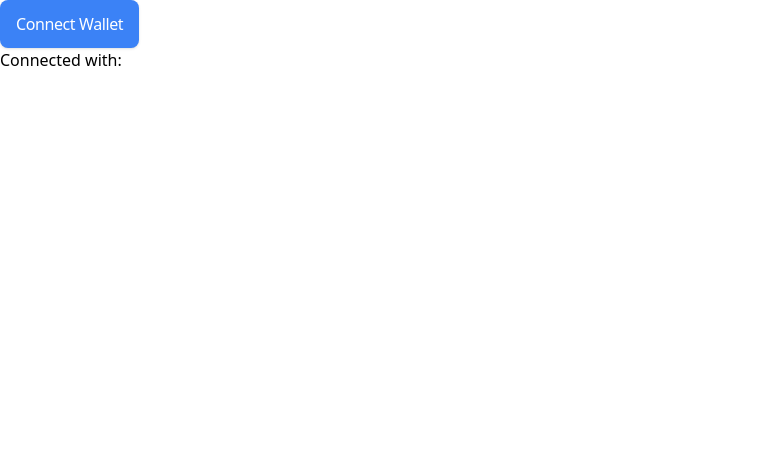
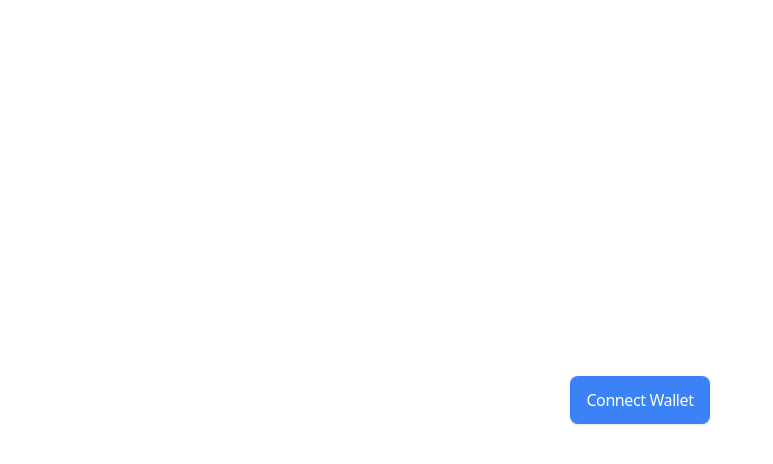
Before and after one commit to TopHashLabs/vue3-dapp, a Vue app: page / in a window 1280 px wide. Shown: the top 464 px of the page, without its empty margins (0-773 px from the left). Built offline with nearby package versions, Linux system fonts and the light colour scheme; what @snapshot-labs/lock would draw is missing.

Commit message:
feat: disconnect & re-login tracking

```diff
--- a/src/App.vue
+++ b/src/App.vue
@@ -1,9 +1,10 @@
 <script setup lang="ts">
-import { ref, provide } from 'vue'
+import { ref, provide, computed } from 'vue'
 import { useWeb3 } from '@/composables/useWeb3'
 import { shorten } from './helpers/utils'
+import { useLocalStorage } from '@/composables/useLocalStorage'
 
-const { login, web3, switchNetwork, isRightChain } = useWeb3()
+const { login, web3, web3Account, switchNetwork, isRightChain, isConnected } = useWeb3()
 
 provide('web3', web3)
 
@@ -14,20 +15,33 @@ async function handleLogin() {
   await login('injected')
   loading.value = false
 }
+
+async function switchChain() {
+  loading.value = true
+  await switchNetwork()
+  loading.value = false
+}
+
+if(isConnected.value) {
+  handleLogin()
+}
 </script>
 
 <template>
-  <div class="container">
-    <BaseButton @click="handleLogin" :loading="loading"
+  <div class="h-full w-full fixed flex justify-center items-center">
+    <BaseButton v-if="!isConnected" @click="handleLogin" :loading="loading"
       >Connect Wallet</BaseButton
     >
-    <BaseButton v-if="!isRightChain" @click="switchNetwork" :loading="loading"
+    <BaseButton v-else-if="!isRightChain" @click="switchChain" :loading="loading"
       >Switch Network</BaseButton
     >
-    <div>
-      <h1>
-        Connected with: <span>{{ shorten(web3.account) }}</span>
+    <div class=" flex flex-col space-y-2 justify-center" v-else>
+      <h1 class="border-2 border-gray-500 rounded-xl p-2">
+        Connected with: <span>{{ shorten(web3Account) }}</span>
       </h1>
+      <BaseButton @click="switchChain" :loading="loading"
+      >Mint</BaseButton
+    >
     </div>
   </div>
 </template>
--- /dev/null
+++ b/src/composables/useLocalStorage.ts
@@ -0,0 +1,34 @@
+export function useLocalStorage() {
+
+    function getStorageItem(key) {
+        try {
+            const serializedData = localStorage.getItem(key)
+            if (serializedData === null) {
+                return undefined
+            }
+
+            return JSON.parse(serializedData)
+        } catch (_) {
+            return undefined
+        }
+    }
+
+    function setStorageItem(key, value) {
+        try {
+            const serializedData = JSON.stringify(value)
+            localStorage.setItem(key, serializedData)
+        } catch (err) {
+            console.warn(err)
+        }
+    }
+
+    function removeStorageItem(key) {
+        try {
+            localStorage.removeItem(key)
+        } catch (err) {
+            console.warn(err)
+        }
+    }
+
+    return { getStorageItem, setStorageItem, removeStorageItem }
+}
--- a/src/composables/useWeb3.ts
+++ b/src/composables/useWeb3.ts
@@ -3,9 +3,11 @@ import { Web3Provider } from '@ethersproject/providers'
 import { getInstance } from '@snapshot-labs/lock/plugins/vue3'
 import networks from '@/helpers/networks.json'
 import { formatUnits } from '@ethersproject/units'
+import { useLocalStorage } from '@/composables/useLocalStorage'
 
 let auth
 const defaultNetwork = Object.keys(networks)[0]
+const { setStorageItem, getStorageItem } = useLocalStorage()
 const defaultChainId = 1
 
 const state = reactive({
@@ -16,6 +18,8 @@ const state = reactive({
   walletConnectType: null,
   isTrezor: false,
   isRightChain: true,
+  isConnected: getStorageItem('isConnected') ?? false
+
 })
 
 export function useWeb3() {
@@ -37,6 +41,8 @@ export function useWeb3() {
     state.account = ''
     state.profile = null
     state.isTrezor = false
+    setStorageItem('isConnected', false)
+    state.isConnected = false
   }
 
   async function loadProvider() {
@@ -54,9 +60,10 @@ export function useWeb3() {
           if (accounts.length !== 0) {
             state.account = accounts[0]
             await login()
+          } else {
+            await logout()
           }
         })
-        // auth.provider.on('disconnect', async () => {});
       }
       console.log('Provider', auth.provider.value)
       let network, accounts
@@ -82,6 +89,8 @@ export function useWeb3() {
 
       state.account = acc
       state.walletConnectType = auth.provider.value?.wc?.peerMeta?.name || null
+      setStorageItem('isConnected', true)
+      state.isConnected = true
     } catch (e) {
       state.account = ''
       state.profile = null
@@ -126,6 +135,7 @@ export function useWeb3() {
     switchNetwork,
     web3: computed(() => state),
     web3Account: computed(() => state.account),
-    isRightChain: computed(() => state.isRightChain)
+    isRightChain: computed(() => state.isRightChain),
+    isConnected: computed(() => state.isConnected)
   }
 }
```
